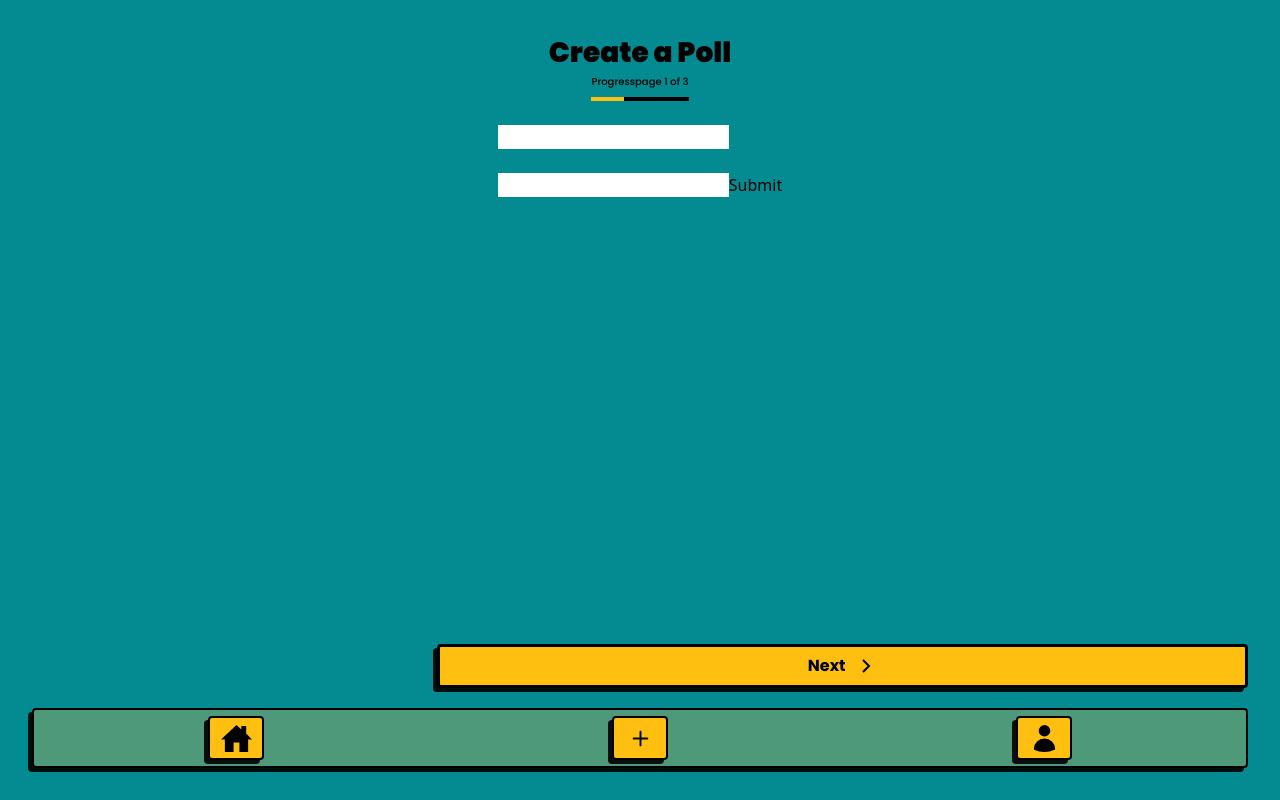
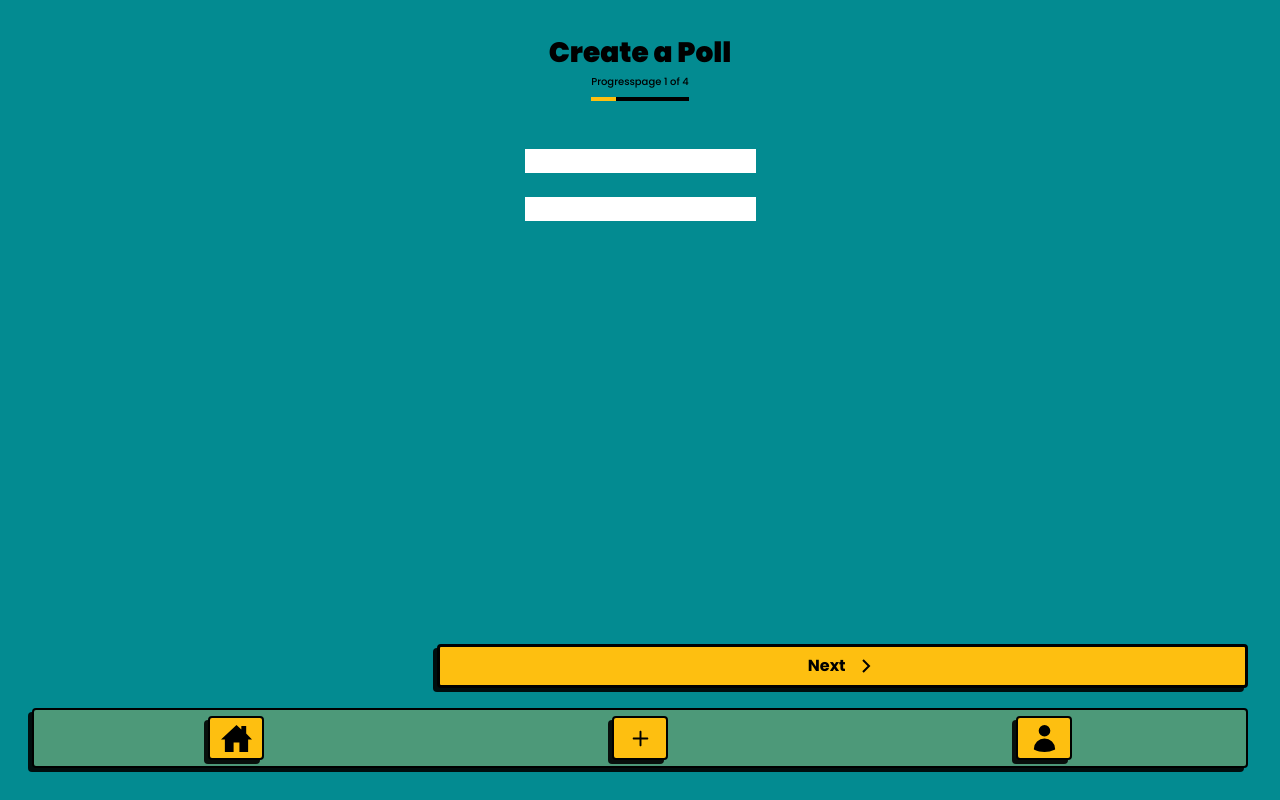
Before and after one commit to devhausleipzigacademy/camp9-final-project, a Next.js app: page /new in a window 1280 px wide. Built offline with nearby package versions, Linux system fonts and the light colour scheme.

Commit message:
added components to steps array

```diff
--- a/app/new/layout.tsx
+++ b/app/new/layout.tsx
@@ -1,6 +1,10 @@
 'use client';
 
 import ProgressBar from 'components/ProgressBar';
+import CreatePoll from 'components/newPoll/CreatePoll';
+import Deadline from 'components/newPoll/Deadline';
+import RevealConditions from 'components/newPoll/RevealConditions';
+import PollType from 'components/newPoll/PollType';
 import Button from 'components/shared/buttons/Button';
 import { useState } from 'react';
 import { useForm, FormProvider, useFormContext } from 'react-hook-form';
@@ -16,7 +20,12 @@ export default function NewPollLayout({
   const [isSubmitted, setIsSubmitted] = useState(false);
 
   const { steps, currentStepIndex, isFirstStep, isLastStep, back, next } =
-    useMultiStepForm([<div>ONE</div>, <div>TWO</div>, <div>THREE</div>]);
+    useMultiStepForm([
+      <CreatePoll />,
+      <Deadline />,
+      <PollType />,
+      <RevealConditions />,
+    ]);
 
   const onSubmit = (data: any) => {
     if (isLastStep) {
@@ -41,8 +50,12 @@ export default function NewPollLayout({
             currentPage={currentStepIndex + 1}
             numberOfPages={steps.length}
           />
+          <br />
+          <br />
           <FormProvider {...methods}>
-            <form onSubmit={methods.handleSubmit(onSubmit)}>{children}</form>
+            <form onSubmit={methods.handleSubmit(onSubmit)}>
+              {steps[currentStepIndex]}
+            </form>
           </FormProvider>
         </div>
       </main>
--- a/app/new/page.tsx
+++ b/app/new/page.tsx
@@ -2,14 +2,12 @@
 
 import CreatePoll from 'components/newPoll/CreatePoll';
 import React from 'react';
-import { useForm, FormProvider, useFormContext } from 'react-hook-form';
 
 export default function App() {
   return (
     <>
       <br />
       <CreatePoll />
-      <input type="submit" />
     </>
   );
 }
--- a/components/newPoll/CreatePoll.tsx
+++ b/components/newPoll/CreatePoll.tsx
@@ -5,10 +5,10 @@ export default function CreatePoll() {
   const { register } = useFormContext(); // retrieve all hook methods
   return (
     <>
-      <input {...register('test')} />
+      <input required {...register('test')} />
       <br />
       <br />
-      <input {...register('test2')} />
+      <input required {...register('test2')} />
     </>
   );
 }
--- a/components/newPoll/PollType.tsx
+++ b/components/newPoll/PollType.tsx
@@ -1,6 +1,3 @@
-
-export default function PollTypetsx() {
-  return (
-    <div>PollTypetsx</div>
-  )
+export default function PollType() {
+  return <div>PollType</div>;
 }
```
